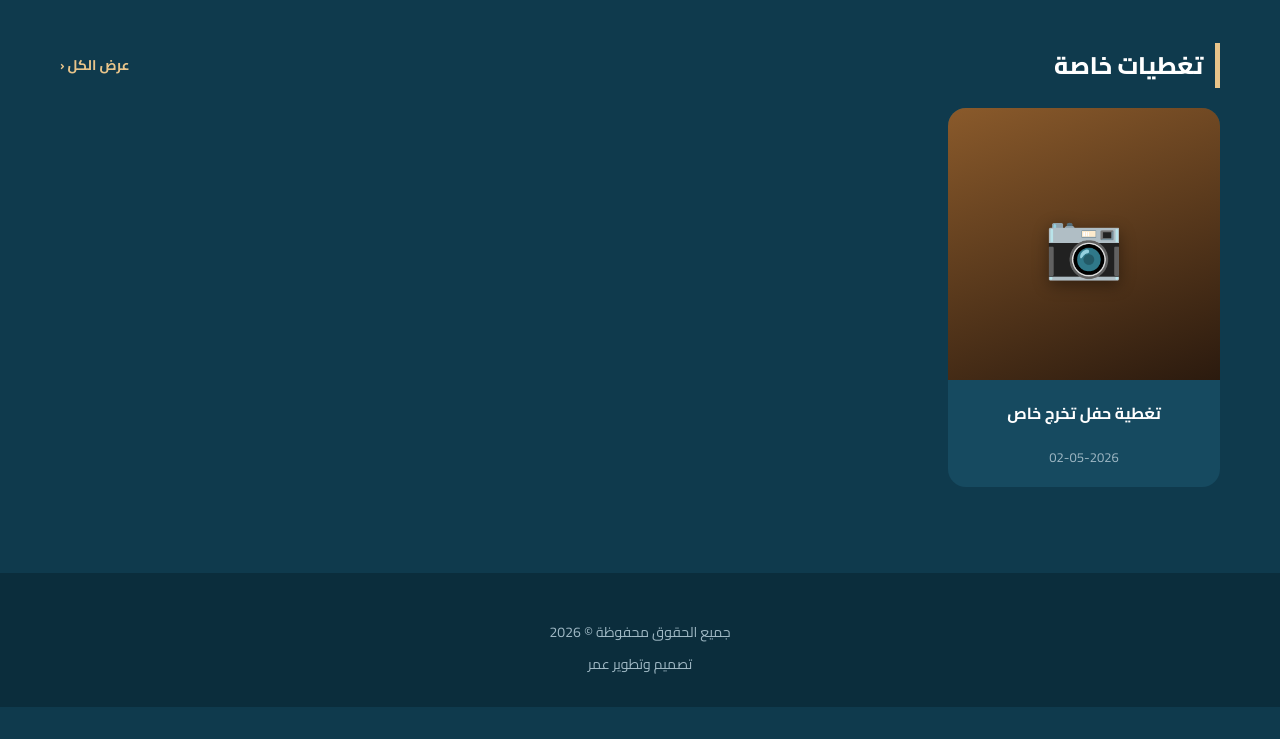
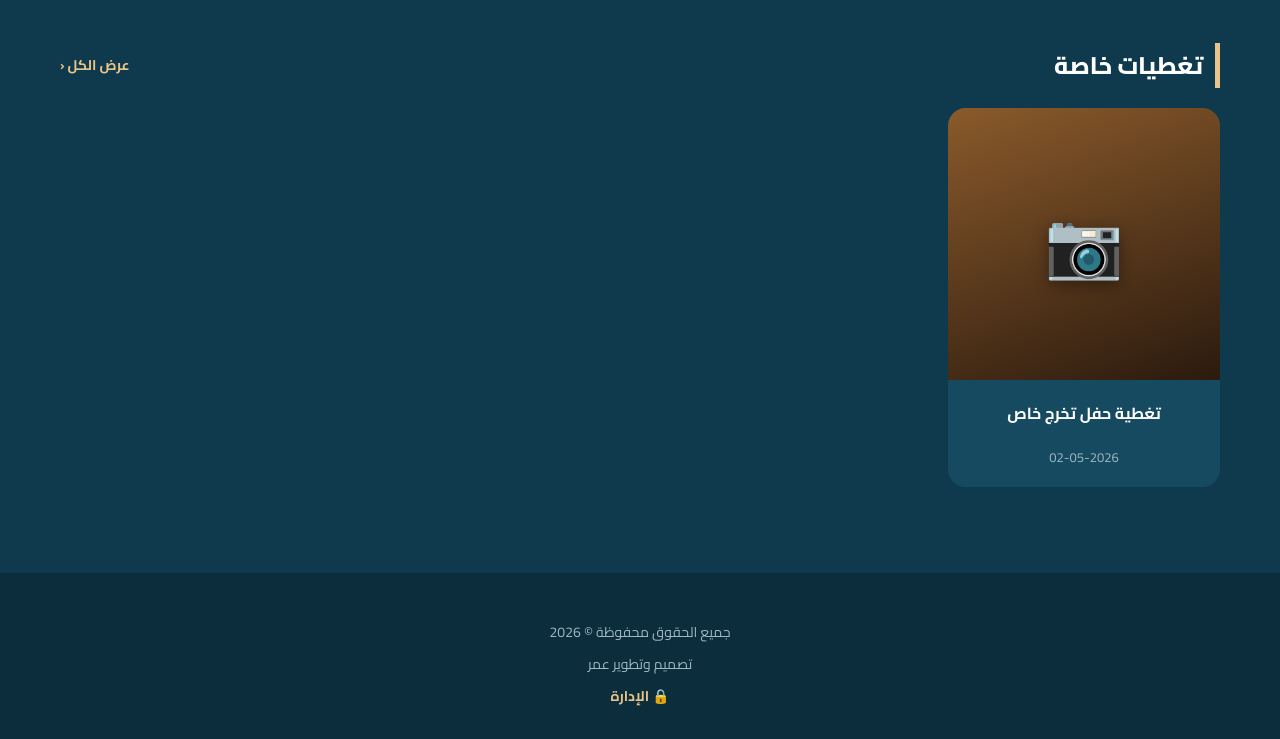
Before and after one commit to alaqrab009/zwajat, a plain HTML site: page index.html in a window 1280 px wide. Shown: the part 2252-2991 px from the top of the page. Before the commit the page ends 2959 px from the top, so only its background shows below. Drawn offline with Linux system fonts and the light colour scheme.

Commit message:
إضافة رابط الإدارة في أسفل الموقع
Co-Authored-By: Claude Sonnet 5.5 <noreply@anthropic.com>
Claude-Session: https://claude.ai/code/session_01GinTQh2RfUHofzRfuzZ6ja

```diff
--- a/index.html
+++ b/index.html
@@ -23,6 +23,7 @@
   <div class="social" id="social"></div>
   <p id="footText"></p>
   <p id="devText"></p>
+  <p><a href="admin.html" style="color:var(--accent);font-weight:700">🔒 الإدارة</a></p>
 </footer>
 
 <a class="wa" id="waBtn" href="#" target="_blank" aria-label="واتساب">
```
